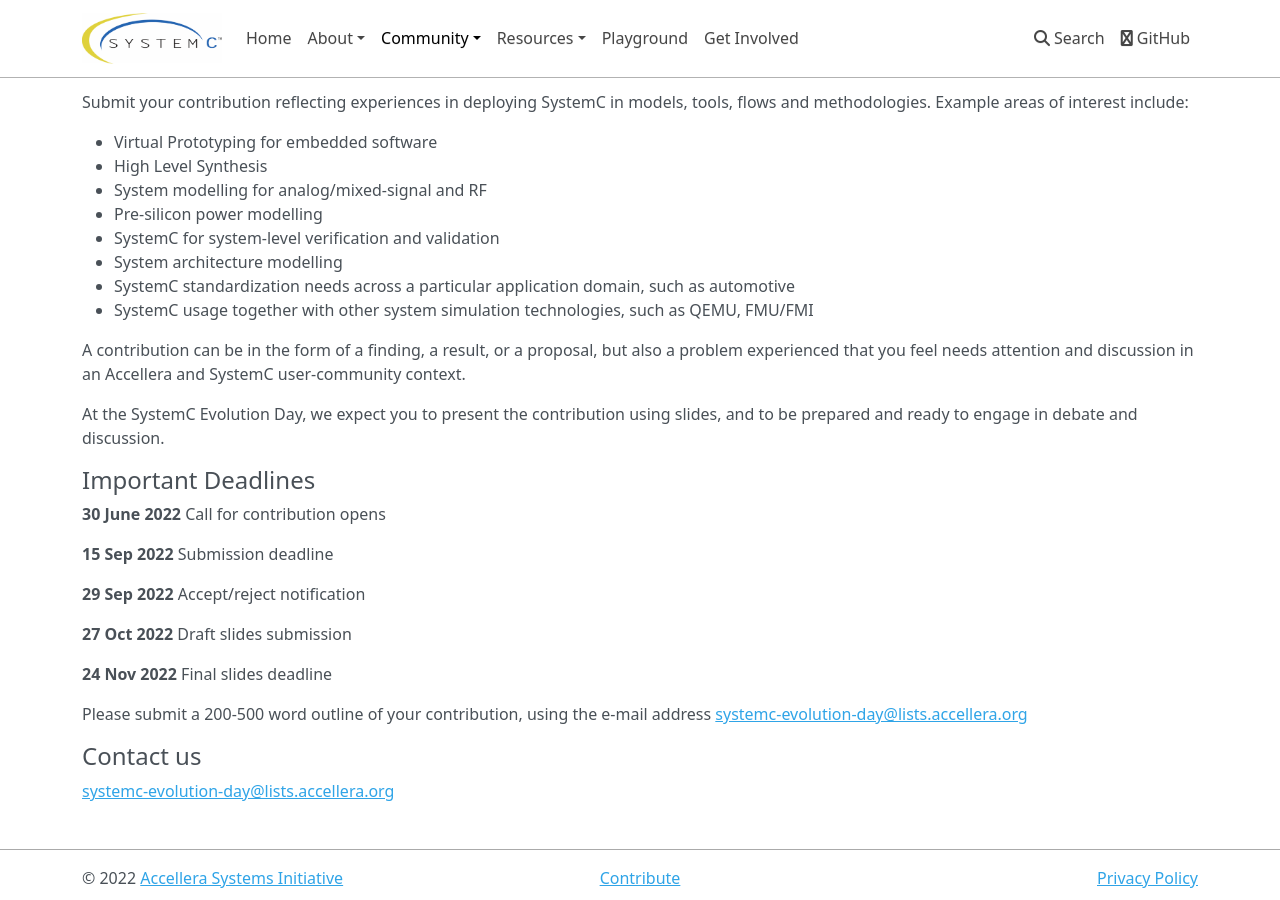
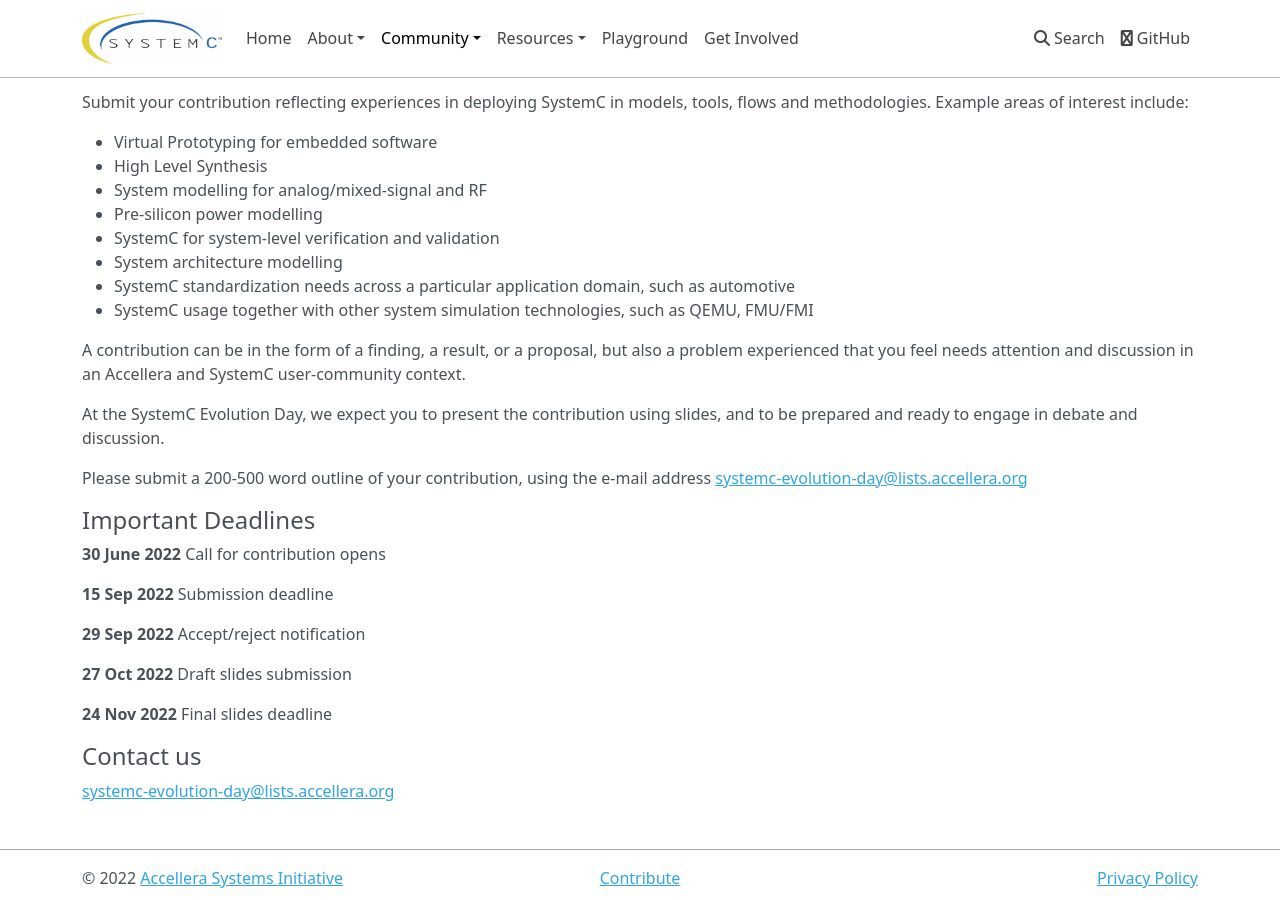
Before and after one commit to accellera-official/systemc.org, an MkDocs documentation site: the page built from docs/events/sced2022.md, in a window 1280 px wide and 900 px high, scrolled down 629 px. Built offline with MkDocs 1.6.1, drawn with Linux system fonts in a browser that asks for light colours; nearby versions of some CDN libraries; some of the changed lines change nothing that is shown.

Commit message:
CfP moved up

```diff
--- a/docs/events/sced2022.md
+++ b/docs/events/sced2022.md
@@ -40,6 +40,9 @@
 
 At the SystemC Evolution Day, we expect you to present the contribution using slides, and to be prepared and ready to engage in debate and discussion.
 
+Please submit a 200-500 word outline of your contribution, using the e-mail address
+[systemc-evolution-day@lists.accellera.org](mailto:systemc-evolution-day@lists.accellera.org)
+
 <!--[Download the Call for Presentations here]()-->
 
 ## Important Deadlines
@@ -54,9 +57,6 @@
 
 **24 Nov 2022** Final slides deadline
 
-Please submit a 200-500 word outline of your contribution, using the e-mail address
-[systemc-evolution-day@lists.accellera.org](mailto:systemc-evolution-day@lists.accellera.org)
-
 ## Contact us
 
 [systemc-evolution-day@lists.accellera.org](mailto:systemc-evolution-day@lists.accellera.org)
```
